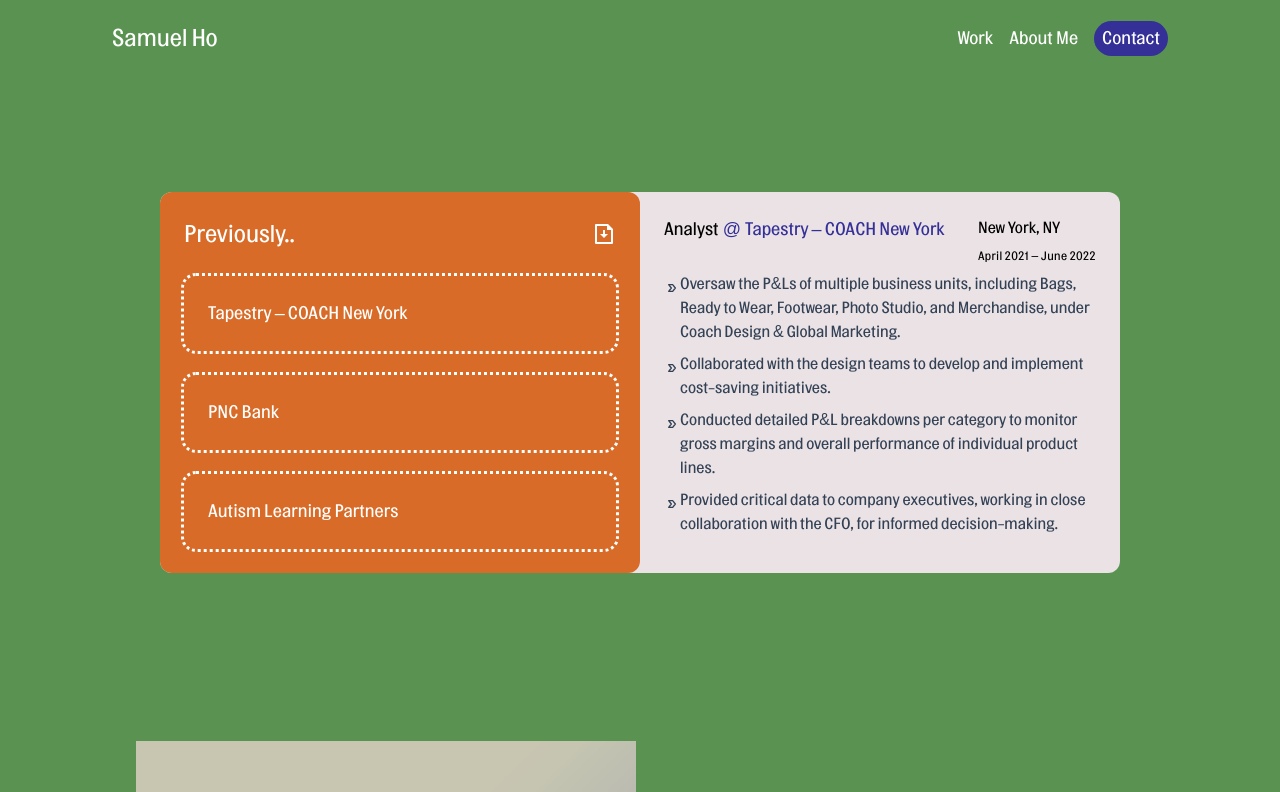
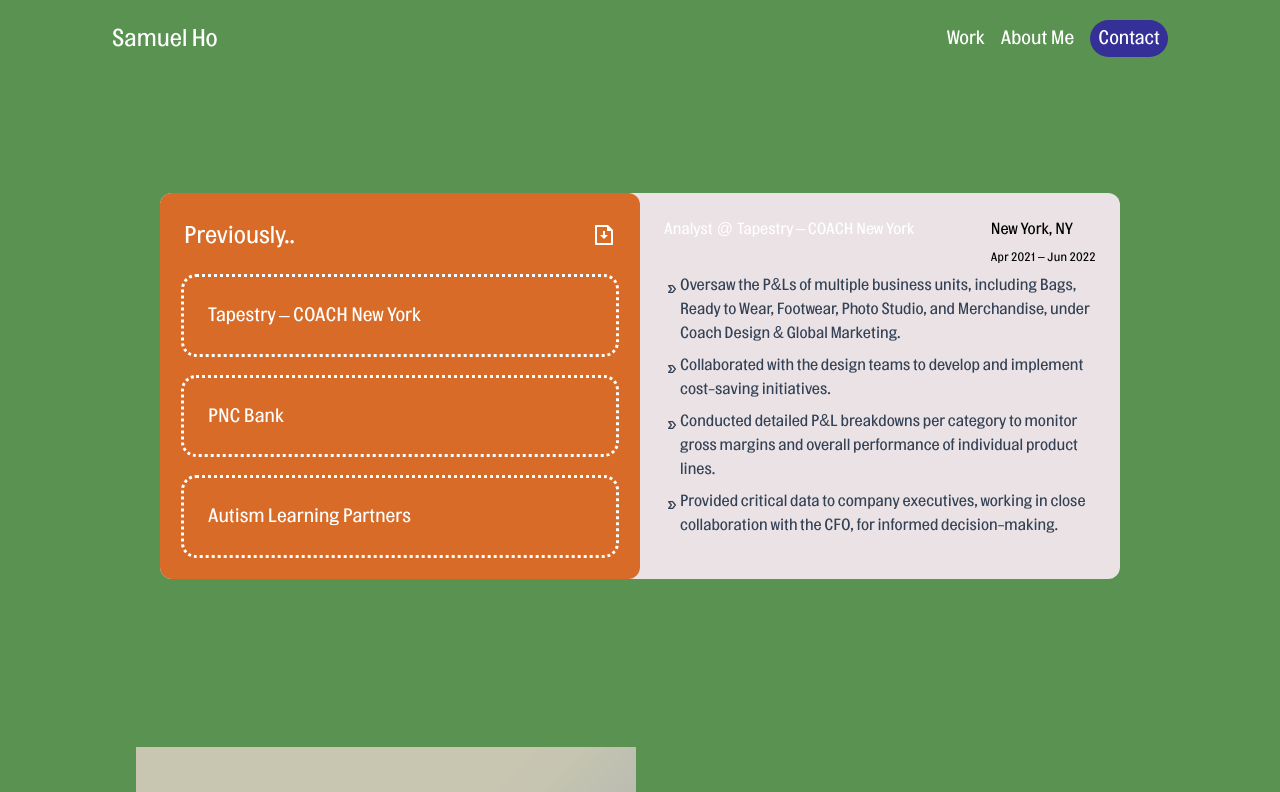
Before and after one commit to samuelho-dev/samuelho.github.io, a Next.js app: page /work in a window 1280 px wide. Shown: the top 792 px of the page. Built offline with nearby package versions, Linux system fonts and the light colour scheme.

Commit message:
font and data

```diff
--- a/src/styles/globals.css
+++ b/src/styles/globals.css
@@ -16,10 +16,15 @@ h1 {
   color: white;
 }
 h2 {
+  font-size: larger;
+  color: white;
+}
+h3 {
   font-size: large;
   color: white;
 }
 
 h5 {
-  font-size: large;
+  font-size: medium;
+  color: white;
 }
--- a/util/resume.json
+++ b/util/resume.json
@@ -4,21 +4,22 @@
       "institution": "Hack Reactor",
       "degree": "Software Engineering",
       "location": "Los Angeles, CA",
-      "dates": "December 2022 – March 2023"
+      "dates": "Dec 2022 – Mar 2023"
     },
     {
       "institution": "UC Santa Barbara",
       "location": "Santa Barbara, CA",
       "degree": "Bachelor of Arts in Economics",
-      "dates": "August 2016 – December 2018"
+      "dates": "Aug 2016 – Dec 2018"
     }
   ],
   "workExperience": [
     {
       "employer": "Tapestry – COACH New York",
+      "employer_url": "https://www.coach.com/",
       "location": "New York, NY",
       "title": "Analyst",
-      "dates": "April 2021 – June 2022",
+      "dates": "Apr 2021 – Jun 2022",
       "responsibilities": [
         "Oversaw the P&Ls of multiple business units, including Bags, Ready to Wear, Footwear, Photo Studio, and Merchandise, under Coach Design & Global Marketing.",
         "Collaborated with the design teams to develop and implement cost-saving initiatives.",
@@ -28,9 +29,10 @@
     },
     {
       "employer": "PNC Bank",
+      "employer_url": "https://www.pnc.com/en/corporate-and-institutional.html",
       "location": "Philadelphia, PA",
       "title": "Corporate Banking Analyst",
-      "dates": "March 2020 – April 2021",
+      "dates": "Mar 2020 – Apr 2021",
       "responsibilities": [
         "Collaborated closely with C-level executives, finance managers, and accounting staff to conduct due diligence on potential secured credit commitments, utilizing analytical skills to evaluate and manage company risk profiles.",
         "Conducted thorough collateral audits on existing portfolio companies to recommend adjustments to total credit extension.",
@@ -39,9 +41,10 @@
     },
     {
       "employer": "Autism Learning Partners",
+      "employer_url": "https://www.autismlearningpartners.com/",
       "location": "Pasadena, CA",
       "title": "Financial Analyst",
-      "dates": "March 2019 – December 2019",
+      "dates": "Mar 2019 – Dec 2019",
       "responsibilities": [
         "Assisted senior corporate finance analysts in preparing internal monthly operational reports for use by company executive and private equity sponsor group. Reporting breaks down and summarizes key performance indicators and company financials by region for comparison between actual vs. budgeted figures.",
         "Created databases and VBA macros to provide ease of data manipulation for analysis and effectively decreased turnaround time for reporting/analysis."
```
Also changed, not shown: public/profile.jpeg (added).
